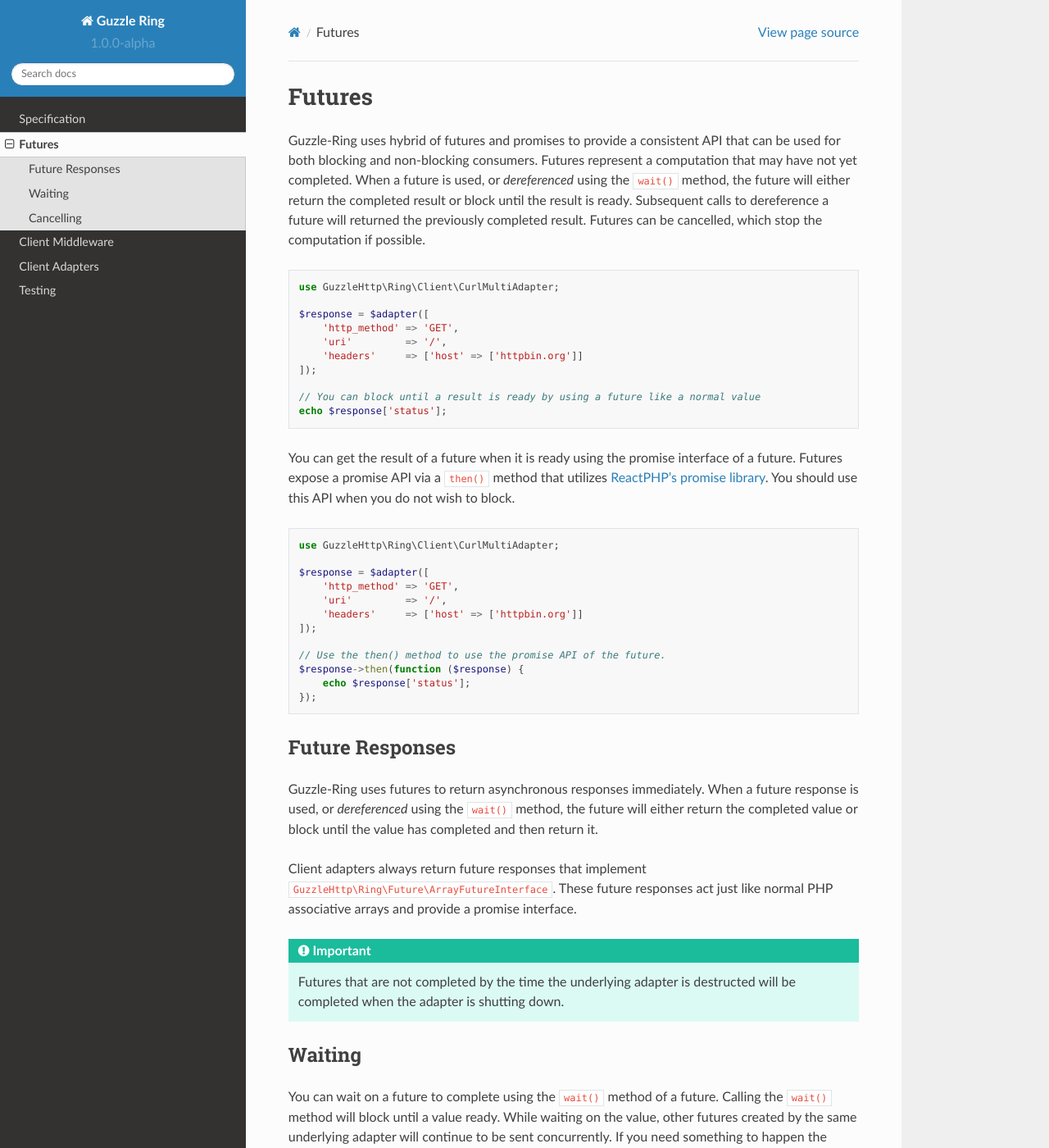
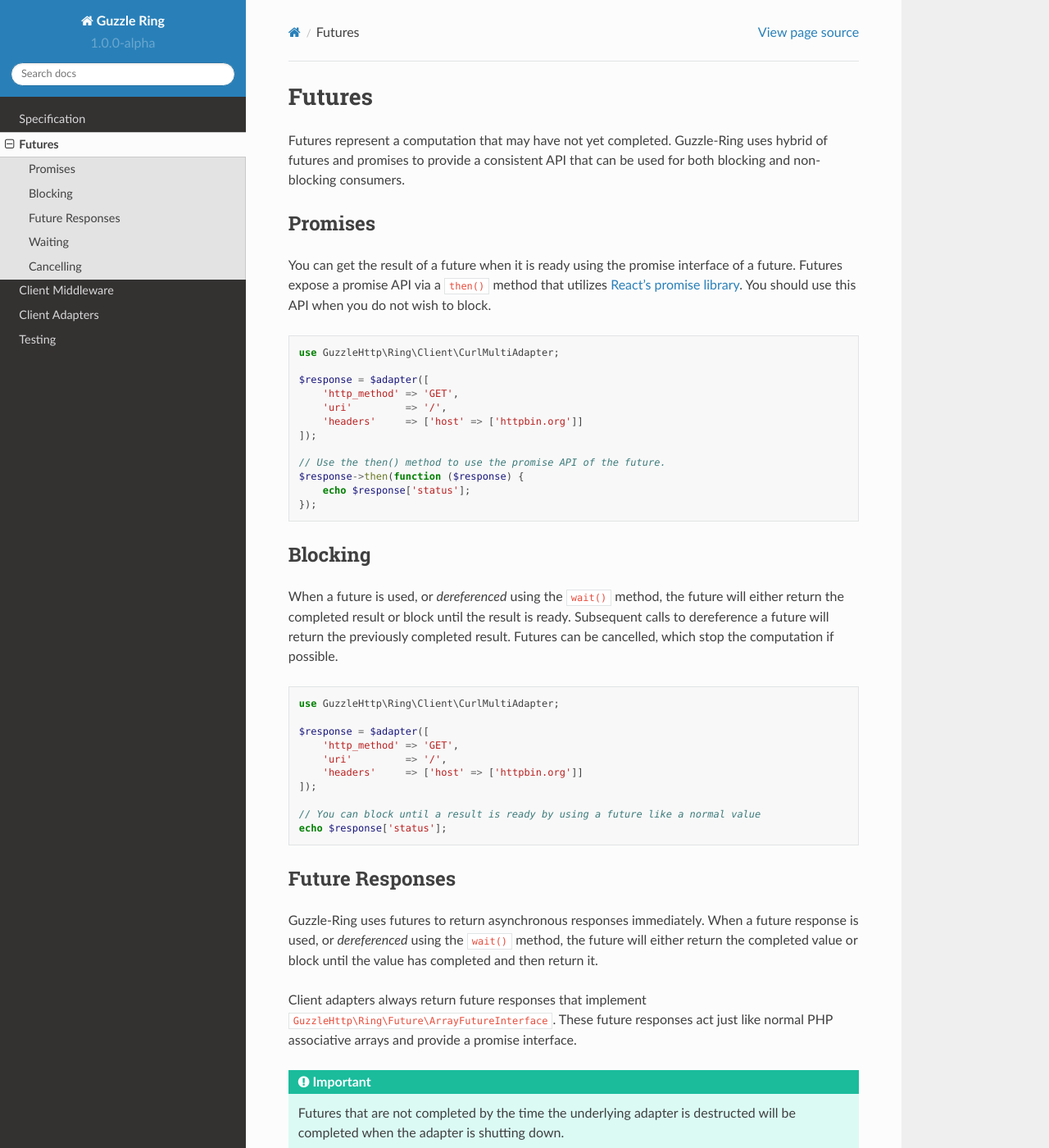
Before and after one commit to guzzle/RingPHP, a Sphinx documentation site: the page built from docs/futures.rst, in a window 1280 px wide and 1400 px high. Shown: the whole window at 82% size. Built offline with Sphinx 7.4.7 and the Read the Docs theme 2.0.0, drawn with Linux system fonts in a browser that asks for light colours; some of the changed lines change nothing that is shown.

Commit message:
Updating future docs

```diff
--- a/docs/futures.rst
+++ b/docs/futures.rst
@@ -2,30 +2,16 @@
 Futures
 =======
 
-Guzzle-Ring uses hybrid of futures and promises to provide a consistent API
-that can be used for both blocking and non-blocking consumers. Futures
-represent a computation that may have not yet completed. When a future is used,
-or *dereferenced* using the ``wait()`` method, the future will either return
-the completed result or block until the result is ready. Subsequent calls to
-dereference a future will returned the previously completed result. Futures
-can be cancelled, which stop the computation if possible.
+Futures represent a computation that may have not yet completed. Guzzle-Ring
+uses hybrid of futures and promises to provide a consistent API that can be
+used for both blocking and non-blocking consumers.
 
-.. code-block:: php
-
-    use GuzzleHttp\Ring\Client\CurlMultiAdapter;
-
-    $response = $adapter([
-        'http_method' => 'GET',
-        'uri'         => '/',
-        'headers'     => ['host' => ['httpbin.org']]
-    ]);
-
-    // You can block until a result is ready by using a future like a normal value
-    echo $response['status'];
+Promises
+--------
 
 You can get the result of a future when it is ready using the promise interface
 of a future. Futures expose a promise API via a ``then()`` method that utilizes
-`ReactPHP's promise library <https://github.com/reactphp/promise>`_. You should
+`React's promise library <https://github.com/reactphp/promise>`_. You should
 use this API when you do not wish to block.
 
 .. code-block:: php
@@ -42,6 +28,28 @@
     $response->then(function ($response) {
         echo $response['status'];
     });
+
+Blocking
+--------
+
+When a future is used, or *dereferenced* using the ``wait()`` method, the
+future will either return the completed result or block until the result is
+ready. Subsequent calls to dereference a future will return the previously
+completed result. Futures can be cancelled, which stop the computation if
+possible.
+
+.. code-block:: php
+
+    use GuzzleHttp\Ring\Client\CurlMultiAdapter;
+
+    $response = $adapter([
+        'http_method' => 'GET',
+        'uri'         => '/',
+        'headers'     => ['host' => ['httpbin.org']]
+    ]);
+
+    // You can block until a result is ready by using a future like a normal value
+    echo $response['status'];
 
 Future Responses
 ----------------
```
